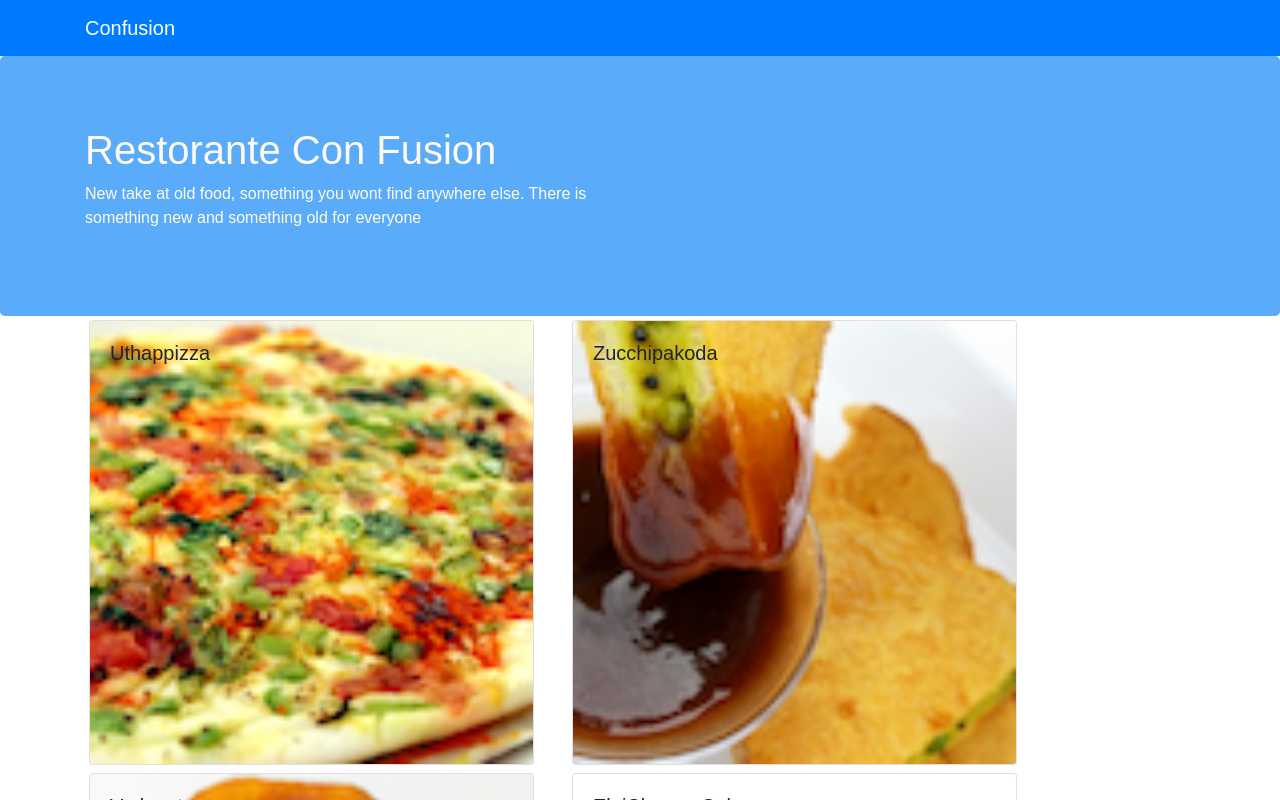
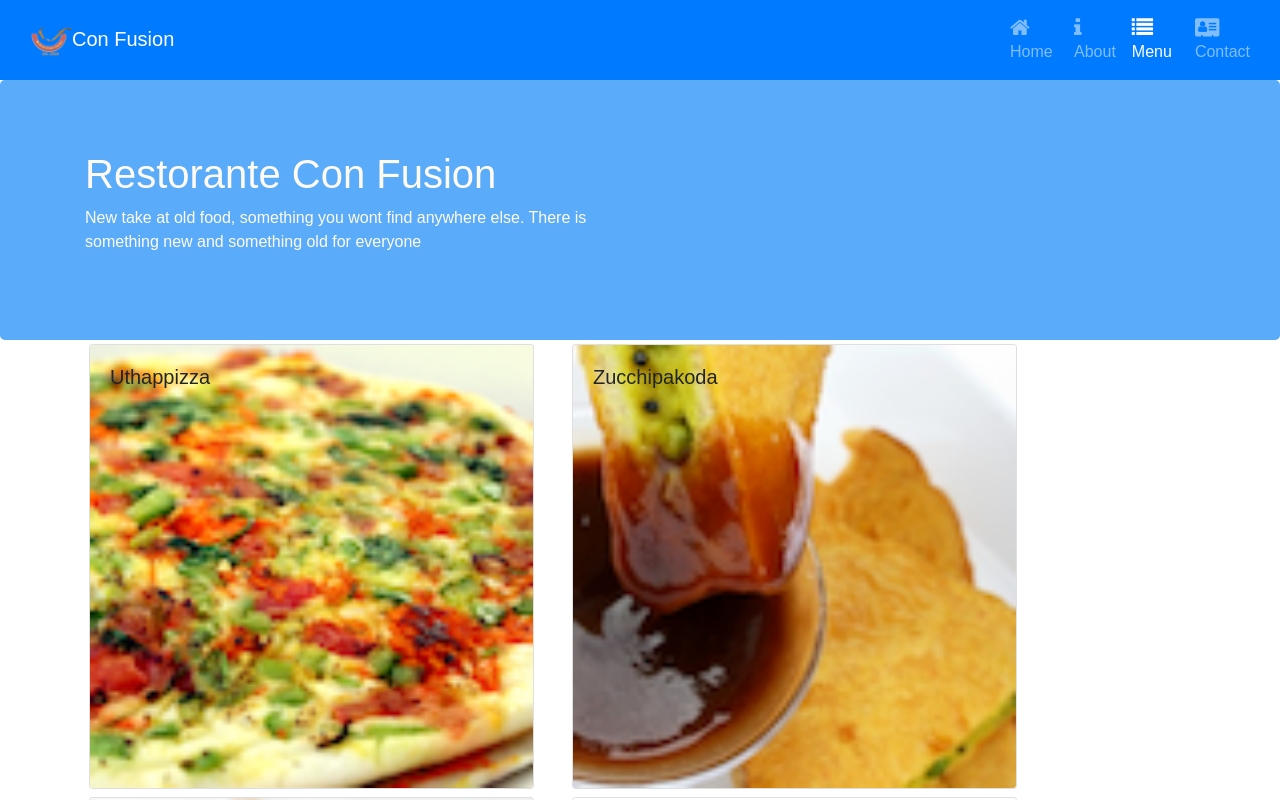
Before and after one commit to strawHatRobby/confusionReact, a React (Create React App) app: page /menu in a window 1280 px wide. Shown: the top 800 px of the page. Built offline with nearby package versions, Linux system fonts and the light colour scheme.

Commit message:
"implemented react routing functionalities using reac router"

```diff
--- a/package.json
+++ b/package.json
@@ -12,6 +12,7 @@
     "font-awesome": "4.7.0",
     "react-bootstrap": "^0.32.3",
     "react-popper": "0.9.2",
+    "react-router-dom": "^4.3.1",
     "react-scripts": "1.1.5",
     "reactstrap": "^6.4.0"
   },
--- a/src/App.js
+++ b/src/App.js
@@ -1,9 +1,15 @@
 import React, { Component } from 'react';
+import { BrowserRouter } from 'react-router-dom';
+import { Switch, Route, Redirect } from 'react-router-dom';
+
+import Home from './components/HomeComponent';
 import Menu from './components/MenuComponent';
 import Header from './components/HeaderComponent';
 import Footer from './components/FooterComponent';
+
 import logo from './logo.svg';
 import './App.css';
+
 import { DISHES } from './shared/dishes'
 
 class App extends Component {
@@ -11,15 +17,26 @@
         super(props);
         {
         this.state = {dishes: DISHES,}
-    }
+        };
     }
   render() {
+    const HomePage = () => {
+      return (
+        <Home />
+      )
+
+    }
     return (
+      <BrowserRouter>
       <React.Fragment>
         <Header/>
-        <Menu dishes={this.state.dishes}></Menu>
+        <Switch>
+            <Route exact path="/" component={HomePage} />
+            <Route exact path="/menu" component={() => <Menu dishes={this.state.dishes} /> } />
+        </Switch>
         <Footer/>
       </React.Fragment>
+      </BrowserRouter>
     );
   }
 }
--- a/src/components/FooterComponent.js
+++ b/src/components/FooterComponent.js
@@ -1,4 +1,5 @@
 import React from 'react';
+import { Link } from 'react-router-dom';
 
 export default function Footer(){
     return(
@@ -8,10 +9,10 @@
              <div className="col-4 offset-1 col-sm-2">
                  <h5>Links</h5>
                  <ul className="list-unstyled">
-                     <li><a href="#">Home</a></li>
-                     <li><a href="#">About</a></li>
-                     <li><a href="#">Menu</a></li>
-                     <li><a href="contactus.html">Contact</a></li>
+                     <li><Link to="/">Home</Link></li>
+                     <li><Link to="/about">About</Link></li>
+                     <li><Link to="/menu">Menu</Link></li>
+                     <li><Link to="/contact">Contact</Link></li>
                  </ul>
              </div>
              <div className="col-7 col-sm-5">
--- a/src/components/HeaderComponent.js
+++ b/src/components/HeaderComponent.js
@@ -1,4 +1,5 @@
 import React, { Component } from 'react';
+import { NavLink } from 'react-router-dom';
 import {
   Collapse,
   Navbar,
@@ -6,7 +7,6 @@
   NavbarBrand,
   Nav,
   NavItem,
-  NavLink,
   Container,
   Row,
   Col,
@@ -14,22 +14,64 @@
   Button
 } from 'reactstrap';
 
+
 class Header extends Component {
   constructor(props){
     super(props);
     this.state = {
+        isNavOpen: false
 
-    }
+    };
+    this.toggleNav = this.toggleNav.bind(this);
   }
 
+  toggleNav() {
+    this.setState({
+      isNavOpen: !this.state.isNavOpen
+    });
+  }
   render(){
     return (
       <React.Fragment>
-      <Navbar dark color="primary">
+      <Navbar dark color="primary" expand="md">
         <div className="container">
-        <NavbarBrand href="/">Confusion</NavbarBrand>
+        <NavbarToggler onClick={this.toggleNav} />
+        <NavbarBrand className="mr-auto" href="/">
+          <img src="assets/images/logo.png" height="30" width="41"
+          alt="Ristorante Con Fusion" />
+          Con Fusion
+        </NavbarBrand>
         </div>
+
+
+        <Collapse navbar isOpen={this.state.isNavOpen}>
+          <Nav navbar>
+            <NavItem>
+              <NavLink className="nav-link" exact to="/">
+                <span className="fa fa-home fa-lg"></span> Home
+              </NavLink>
+            </NavItem>
+            <NavItem>
+              <NavLink className="nav-link" to="/about">
+                <span className="fa fa-info fa-lg"></span> About
+              </NavLink>
+            </NavItem>
+            <NavItem>
+              <NavLink className="nav-link" to="/menu">
+                <span className="fa fa-list fa-lg"></span> Menu
+              </NavLink>
+            </NavItem>
+            <NavItem>
+              <NavLink className="nav-link" to="/contactus">
+                <span className="fa fa-address-card fa-lg"></span> Contact
+              </NavLink>
+            </NavItem>
+          </Nav>
+        </Collapse>
+
+
       </Navbar>
+
       <Jumbotron>
         <div className="container">
           <div className="row">
--- /dev/null
+++ b/src/components/HomeComponent.js
@@ -0,0 +1,15 @@
+import React from 'react';
+
+
+export default function Home(props){
+    return(
+        <div className="container">
+        <div className="row">
+            <div className="col-sm-12 col-md-5 m-10">
+            <h4>Welcome to Restorante Con Fusion</h4>
+            </div>
+        </div>
+
+        </div>
+    );
+}
```
